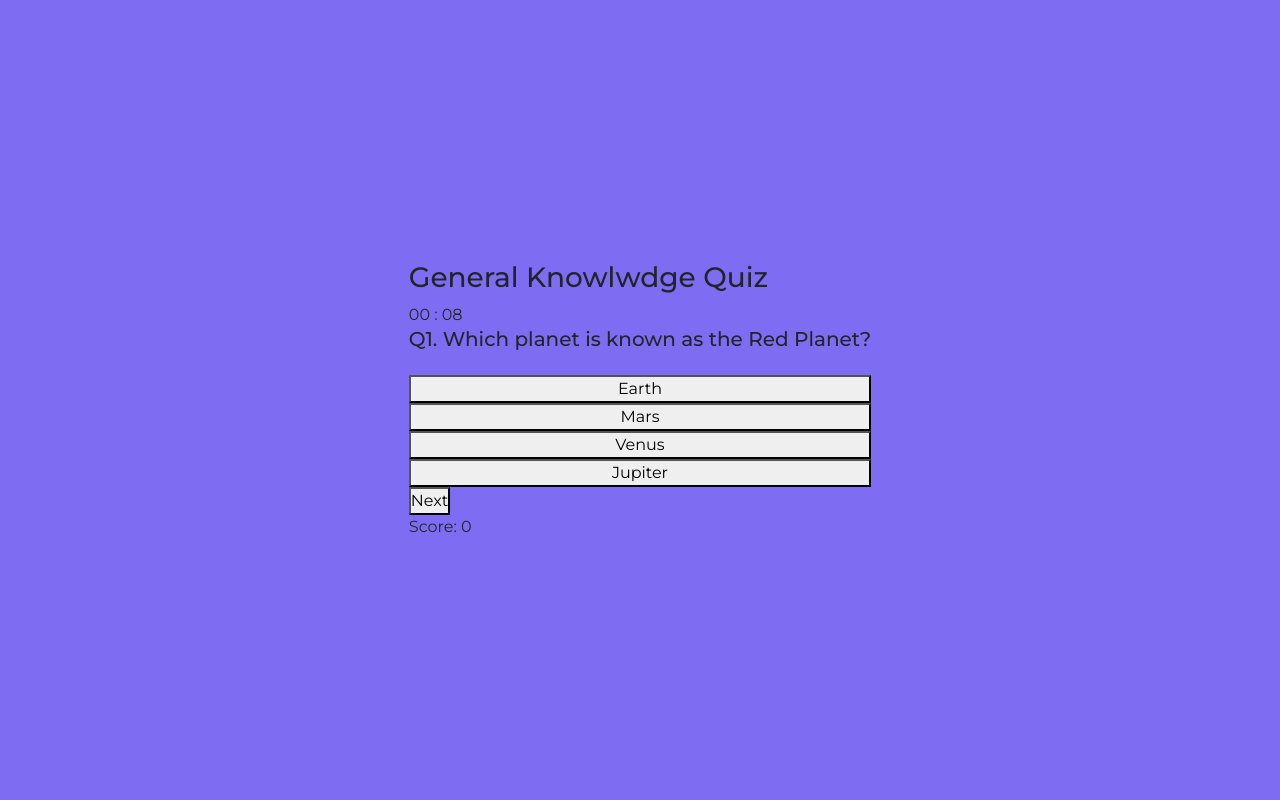
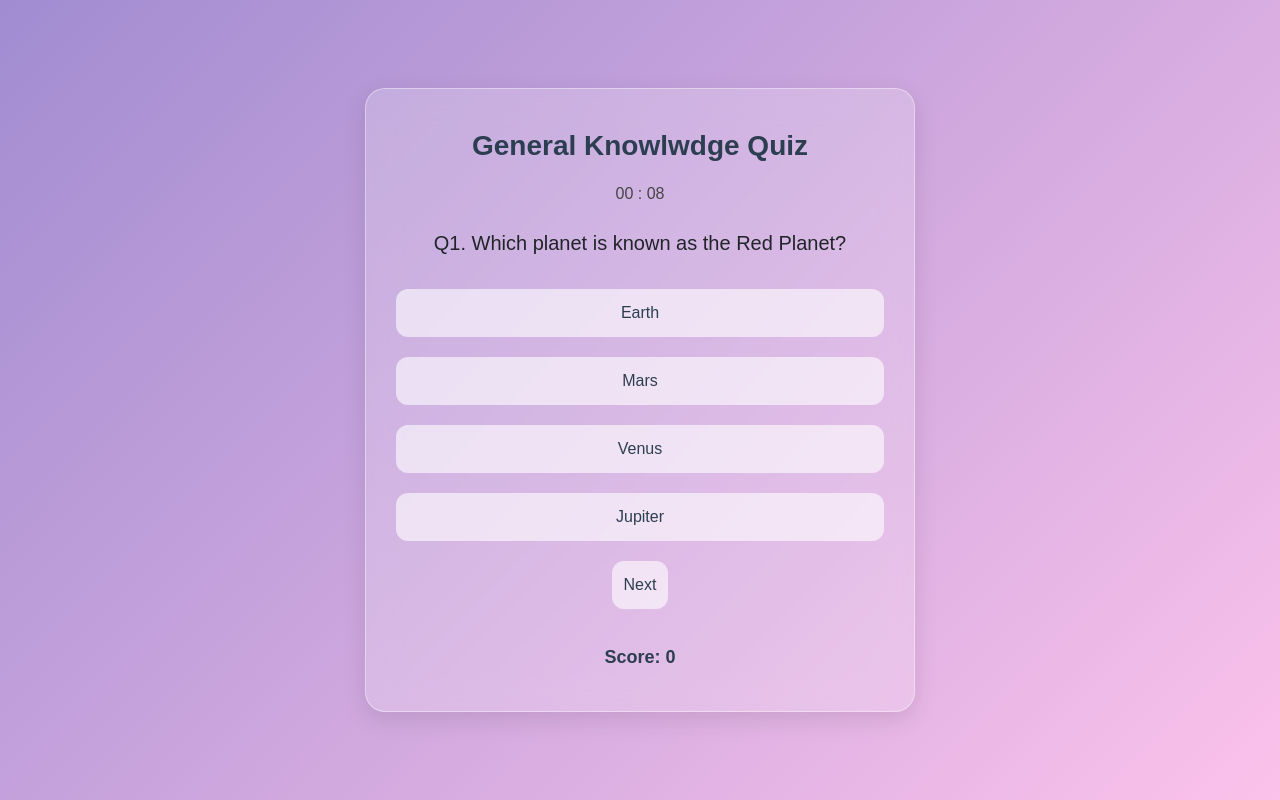
Before and after one commit to jeetprajapati06/quizappjs, a plain HTML site: page index.html in a window 1280 px wide. Both pictures are taken after a click on the button "Start-Quiz". Drawn offline with nearby package versions, Linux system fonts and the light colour scheme.

Commit message:
Update style.css

```diff
--- a/css/style.css
+++ b/css/style.css
@@ -1,52 +1,178 @@
-@import url('https://fonts.googleapis.com/css2?family=Montserrat:ital,wght@0,100..900;1,100..900&display=swap');
-
-*{
-    margin: 0px;
-    padding: 0px;
-    box-sizing: border-box;
-    font-family: "Montserrat", sans-serif;
-}
 
     body {
+      background: linear-gradient(135deg, #a18cd1, #fbc2eb);
+      min-height: 100vh;
       display: flex;
       align-items: center;
       justify-content: center;
-    min-height: 100vh;
-    background-color: #7e6df3;
-    padding: 15px;
+      font-family: 'Poppins', sans-serif;
     }
-.container{
-    background-color: #FAF9F6;
-    padding: 25px;
-    border-radius: 16px;
+    .d-flex{
+      display: flex;
+    }
+    .d-none{
+      display: none;
+    }
+    .start-quiz{
+      border: 1px solid rgba(255, 255, 255, 0.4);
+      background: rgba(255, 255, 255, 0.2);
+      backdrop-filter: blur(15px);
+      box-shadow: 0 8px 25px rgba(0,0,0,0.1);
+      border-radius: 20px;
+      padding: 5px 10px;
+      transition: all 0.3s ease;
+    }
+    .start-quiz:hover {
+      background: #6a11cb;
+      color: #fff;
+    }
+    .start{
+     background: rgba(255, 255, 255, 0.2);
+      backdrop-filter: blur(15px);
+      -webkit-backdrop-filter: blur(15px);
+      border-radius: 20px;
+      padding: 40px 30px;
+      max-width: 550px;
+      width: 100%;
       text-align: center;
+      border: 1px solid rgba(255, 255, 255, 0.4);
+      box-shadow: 0 8px 25px rgba(0,0,0,0.1);
+    }
+    .prev{
+      margin: 10px 0;
+      border-radius: 12px;
+      padding: 12px;
+      font-size: 16px;
+      font-weight: 500;
+      color: #2c3e50;
+      border: none;
+      background: rgba(255,255,255,0.6);
+      transition: all 0.3s ease;
+    }
+    .prev:hover{
+      background: #6a11cb;
+      color: #fff;
+    }
+    .next{
+      margin: 10px 0;
+      border-radius: 12px;
+      padding: 12px;
+      font-size: 16px;
+      font-weight: 500;
+      color: #2c3e50;
+      border: none;
+      background: rgba(255,255,255,0.6);
+      transition: all 0.3s ease;
+    }
+    .reset{
+      margin: 10px 0;
+      border-radius: 12px;
+      padding: 12px;
+      font-size: 16px;
+      font-weight: 500;
+      color: #2c3e50;
+      border: none;
+      background: rgba(255,255,255,0.6);
+      transition: all 0.3s ease;
+      margin:  0 auto;
+    }
+    .reset:hover{
+      background: #6a11cb;
+      color: #fff;
+    }
+    .next:hover{
+      background: #6a11cb;
+      color: #fff;
     }
 
-.option-title{
-    margin-top: 20px;
+    .quiz-card {
+      background: rgba(255, 255, 255, 0.2);
+      backdrop-filter: blur(15px);
+      -webkit-backdrop-filter: blur(15px);
+      border-radius: 20px;
+      padding: 40px 30px;
+      max-width: 550px;
+      width: 100%;
+      text-align: center;
+      border: 1px solid rgba(255, 255, 255, 0.4);
+      box-shadow: 0 8px 25px rgba(0,0,0,0.1);
+    }
+    .quiz-card h3 {
+      font-weight: 600;
       margin-bottom: 20px;
+      color: #2c3e50;
     }
-.container .option-title{
-    font-size: 15px;
-    font-weight: 600;
+    .timer {
+      font-size: 16px;
+      font-weight: 500;
+      margin-bottom: 25px;
+      color: #444;
     }
-.container .category-option{
-    margin-top: 20px;
-    padding-bottom: 10px;
-}
-.category-option button {
-    padding: 10px;
-    font-size: 10px;
+    .option-btn1 {
+      margin: 10px 0;
+      border-radius: 12px;
+      padding: 12px;
+      font-size: 16px;
       font-weight: 500;
-    background-color: #fff;
-    border: 1px solid #9B8FFF;
-    cursor: pointer;
-    border-radius: 10px ;
-    margin-bottom: 5px;
-    margin-top: 5px;
-    transition: 0.3s ease;
+      color: #2c3e50;
+      border: none;
+      background: rgba(255,255,255,0.6);
+      transition: all 0.3s ease;
     }
 
-.category-option button:hover{
-    background-color: #dad5fd;
+    .option-btn2 {
+      margin: 10px 0;
+      border-radius: 12px;
+      padding: 12px;
+      font-size: 16px;
+      font-weight: 500;
+      color: #2c3e50;
+      border: none;
+      background: rgba(255,255,255,0.6);
+      transition: all 0.3s ease;
     }
+    .option-btn3 {
+      margin: 10px 0;
+      border-radius: 12px;
+      padding: 12px;
+      font-size: 16px;
+      font-weight: 500;
+      color: #2c3e50;
+      border: none;
+      background: rgba(255,255,255,0.6);
+      transition: all 0.3s ease;
+    }
+    .option-btn4 {
+      margin: 10px 0;
+      border-radius: 12px;
+      padding: 12px;
+      font-size: 16px;
+      font-weight: 500;
+      color: #2c3e50;
+      border: none;
+      background: rgba(255,255,255,0.6);
+      transition: all 0.3s ease;
+    }
+
+    .option-btn1:hover {
+      background: #6a11cb;
+      color: #fff;
+    }
+    .option-btn2:hover {
+      background: #6a11cb;
+      color: #fff;
+    }
+    .option-btn3:hover {
+      background: #6a11cb;
+      color: #fff;
+    }
+    .option-btn4:hover {
+      background: #6a11cb;
+      color: #fff;
+    }
+    .score {
+      font-size: 18px;
+      font-weight: 600;
+      margin-top: 25px;
+      color: #2c3e50;
+    }
```
Lines whose indentation alone changed are shown as unchanged.
